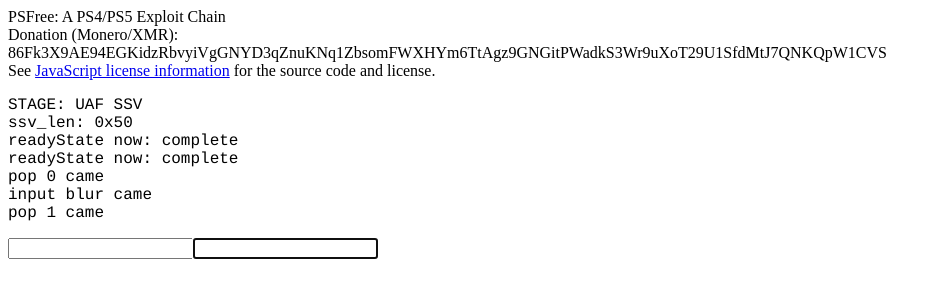
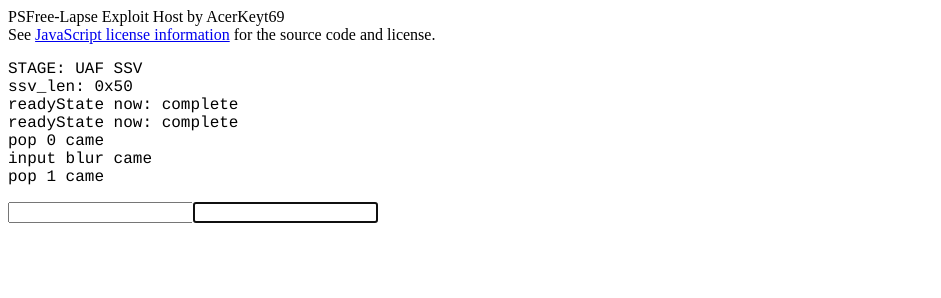
Before and after one commit to ps4goldhenacerkeyt69/ps4goldhenacerkeyt69.github.io, a plain HTML site: page psfree/index.html in a window 1280 px wide. Shown: the whole page, without its empty margins (0-941 px from the left). Drawn offline with Linux system fonts and the light colour scheme; no server answers.

Commit message:
Update index.html

```diff
--- a/psfree/index.html
+++ b/psfree/index.html
@@ -30,9 +30,7 @@
         </style>
     </head>
     <body>
-        PSFree: A PS4/PS5 Exploit Chain<br>
-        Donation (Monero/XMR):<br>
-        86Fk3X9AE94EGKidzRbvyiVgGNYD3qZnuKNq1ZbsomFWXHYm6TtAgz9GNGitPWadkS3Wr9uXoT29U1SfdMtJ7QNKQpW1CVS<br>
+        PSFree-Lapse Exploit Host by AcerKeyt69<br>
         See <a href='./about.html' data-jslicense='1'>JavaScript license information</a> for the
         source code and license.<br>
         <pre id='console'></pre>
```
